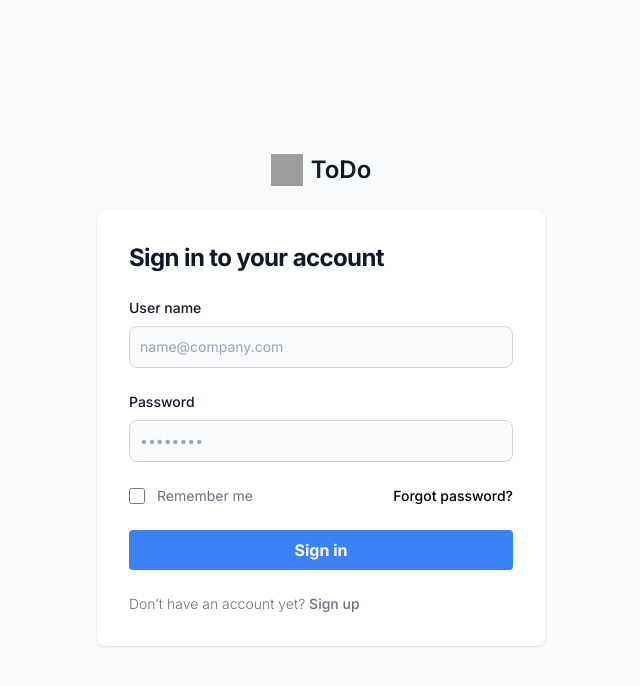
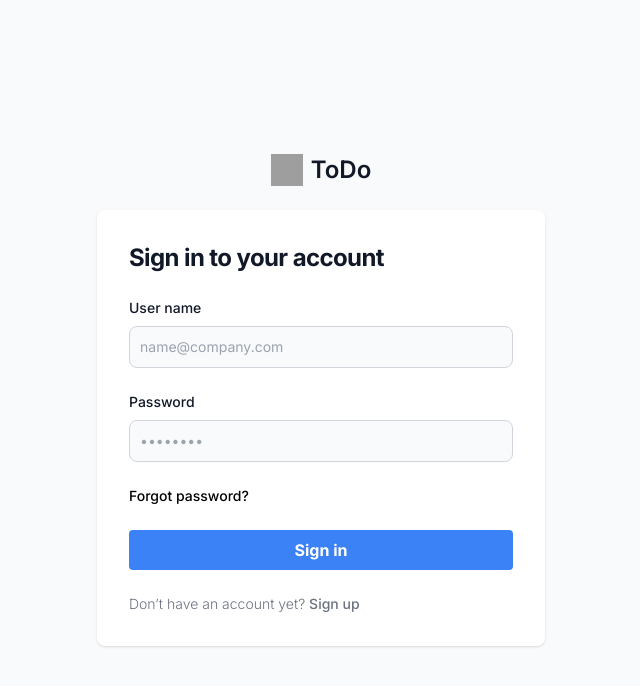
Before and after one commit to falconwoods/rp-todo-web, a Next.js app: page /user/signin in a window 1280 px wide. Shown: the top 686 px of the page, without its empty margins (319-959 px from the left). Built offline with nearby package versions, Linux system fonts and the light colour scheme; grey boxes are pictures that could not be loaded.

Commit message:
sameSite

```diff
--- a/next.config.js
+++ b/next.config.js
@@ -1,6 +1,6 @@
 /** @type {import('next').NextConfig} */
 const nextConfig = {
-    port: 4000
+    // port: 4000
 }
 
 module.exports = nextConfig
--- a/src/app/user/signin/page.tsx
+++ b/src/app/user/signin/page.tsx
@@ -58,14 +58,14 @@
                                 <input type="password" name="password" id="password" onChange={handleInputChange} placeholder="••••••••" className="bg-gray-50 border border-gray-300 text-gray-900 sm:text-sm rounded-lg focus:ring-primary-600 focus:border-primary-600 block w-full p-2.5 dark:bg-gray-700 dark:border-gray-600 dark:placeholder-gray-400 dark:text-white dark:focus:ring-blue-500 dark:focus:border-blue-500" required={true} />
                             </div>
                             <div className="flex items-center justify-between">
-                                <div className="flex items-start">
+                                {/* <div className="flex items-start">
                                     <div className="flex items-center h-5">
-                                        <input type="checkbox" id="remember" aria-describedby="remember" onChange={handleInputChange} className="w-4 h-4 border border-gray-300 rounded bg-gray-50 focus:ring-3 focus:ring-primary-300 dark:bg-gray-700 dark:border-gray-600 dark:focus:ring-primary-600 dark:ring-offset-gray-800" required={true} />
+                                        <input type="checkbox" id="remember" checked={true} aria-describedby="remember" onChange={handleInputChange} className="w-4 h-4 border border-gray-300 rounded bg-gray-50 focus:ring-3 focus:ring-primary-300 dark:bg-gray-700 dark:border-gray-600 dark:focus:ring-primary-600 dark:ring-offset-gray-800" required={true} />
                                     </div>
                                     <div className="ml-3 text-sm">
                                         <label htmlFor="remember" className="text-gray-500 dark:text-gray-300">Remember me</label>
                                     </div>
-                                </div>
+                                </div> */}
                                 <a href="#" className="text-sm font-medium text-primary-600 hover:underline dark:text-primary-500">Forgot password?</a>
                             </div>
                             <button type="submit" className="w-full bg-blue-500 hover:bg-blue-700 text-white font-bold py-2 px-4 rounded">
```
